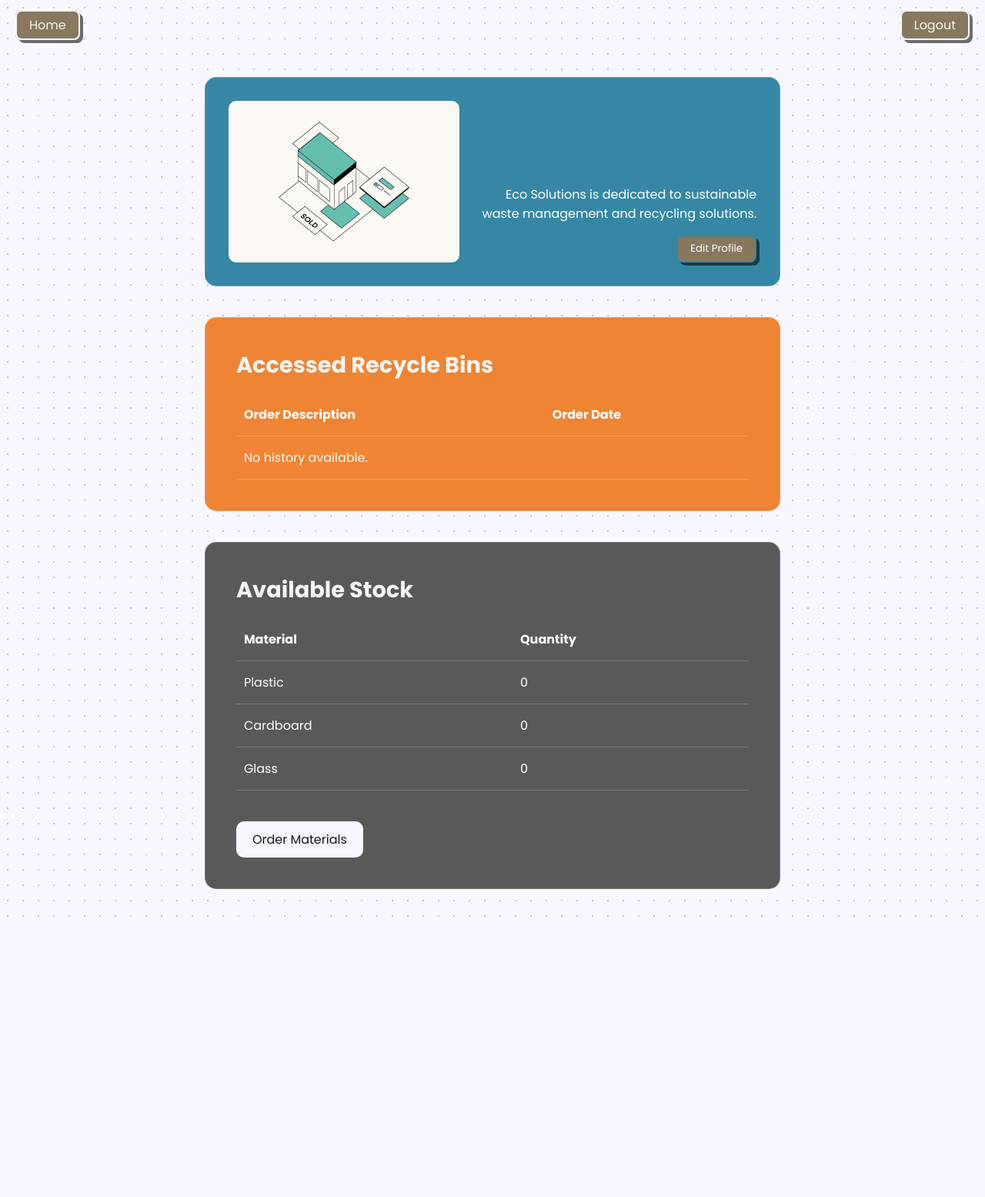
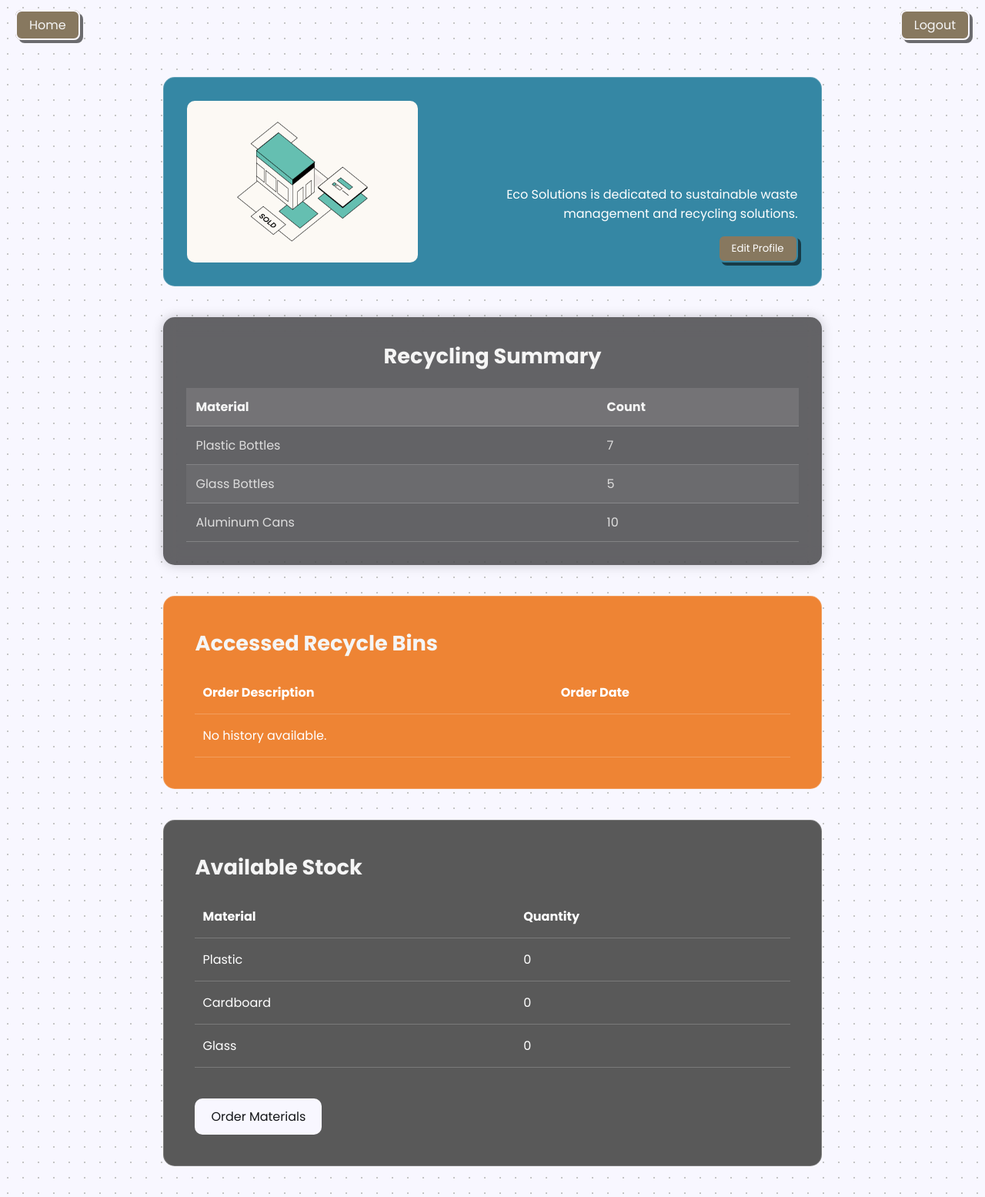
Before and after one commit to kausar2nd/testShunno, a Flask app: page /company_dashboard in a window 1280 px wide. Shown: the whole page at 77% size. Before the commit the page ends 1191 px from the top, so only its background shows below. Run offline with Flask 3, Linux system fonts and the light colour scheme; the visitor is signed in with stand-in values (Sample User, id 1); data that the repository does not hold is empty.

Commit message:
added order summary on company dashboard

```diff
--- a/app/static/css/company_dashboard_style.css
+++ b/app/static/css/company_dashboard_style.css
@@ -81,7 +81,7 @@ a {
 }
 
 .company-profile {
-  width: 70%;
+  width: 80%;
   color: #fff;
   padding: 30px;
   margin-top: 100px;
@@ -111,7 +111,7 @@ a {
 
 h2 {
   color: whitesmoke;
-  font-size: 1.8rem;
+  font-size: 1.7rem;
 }
 
 .company-profile .edit-button {
@@ -139,7 +139,7 @@ h2 {
 
 .history,
 .stock {
-  width: 70%;
+  width: 80%;
   background: #595959;
   padding: 40px;
   margin-bottom: 40px;
@@ -340,3 +340,50 @@ button.order-button:hover {
 .success-message button:hover {
   background: #555;
 }
+
+.summary {
+  background: rgba(0, 0, 0, 0.6);
+  padding: 30px;
+  border-radius: 15px;
+  backdrop-filter: blur(10px);
+  box-shadow: 0 0 15px rgba(0, 0, 0, 0.2);
+  color: #fff;
+  width: 80%;
+  margin-bottom: 40px;
+}
+
+.summary h2 {
+  font-size: 1.7rem;
+  margin-bottom: 20px;
+  text-align: center;
+  color: whitesmoke;
+}
+
+.summary table {
+  width: 100%;
+  border-collapse: collapse;
+  margin-top: 10px;
+}
+
+.summary th,
+.summary td {
+  padding: 12px;
+  text-align: left;
+  border-bottom: 1px solid rgba(255, 255, 255, 0.2);
+  font-size: 16px;
+}
+
+.summary th {
+  font-weight: bold;
+  color: whitesmoke;
+  background: rgba(255, 255, 255, 0.1);
+}
+
+.summary td {
+  color: #ddd;
+}
+
+.summary tr:nth-child(even) {
+  background: rgba(255, 255, 255, 0.05);
+  /* Subtle alternate row color */
+}
--- a/app/templates/company_dashboard.html
+++ b/app/templates/company_dashboard.html
@@ -26,6 +26,33 @@
             <button class="edit-button">Edit Profile</button>
           </div>
         </div>
+      </section>
+
+      <!-- Section 1: Recycling Summary -->
+      <section class="summary">
+        <h2>Recycling Summary</h2>
+        <table>
+          <thead>
+            <tr>
+              <th>Material</th>
+              <th>Count</th>
+            </tr>
+          </thead>
+          <tbody>
+            <tr>
+              <td>Plastic Bottles</td>
+              <td>7</td>
+            </tr>
+            <tr>
+              <td>Glass Bottles</td>
+              <td>5</td>
+            </tr>
+            <tr>
+              <td>Aluminum Cans</td>
+              <td>10</td>
+            </tr>
+          </tbody>
+        </table>
       </section>
 
       <section class="history">
```
Also changed, not shown: app/static/css/login_style.css (+5 -5 lines).
